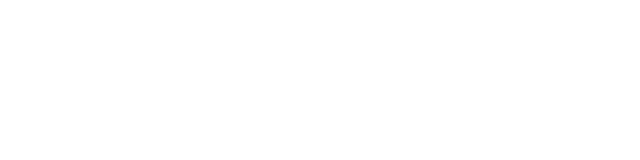
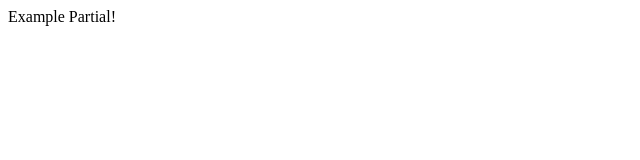
Before and after one commit to ersankarimi/nuxt3-basic-starter, a Nuxt app: page /hello/partials/Example in a window 1280 px wide. Before the commit this address had no page. Shown: the top 160 px of the page, without its empty margins (0-640 px from the left). Built offline with nearby package versions, Linux system fonts and the light colour scheme.

Commit message:
feat: add Example partial component to hello page

```diff
--- /dev/null
+++ b/pages/hello/partials/Example.vue
@@ -0,0 +1,5 @@
+<template>
+  <div>
+    Example Partial!
+  </div>
+</template>
```
